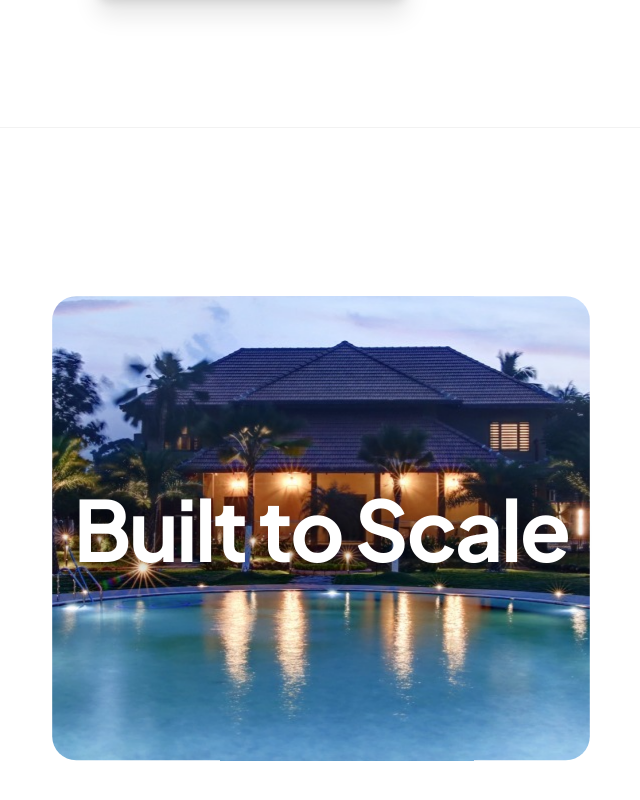
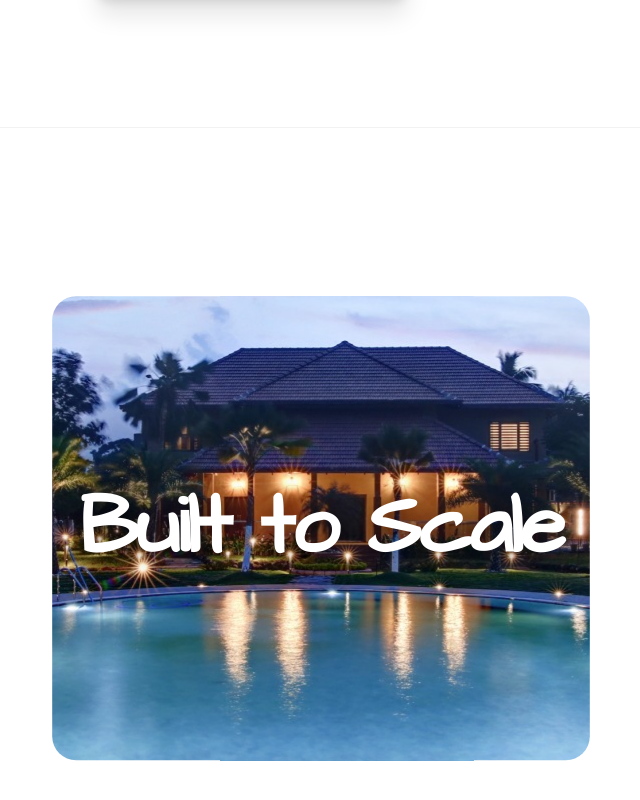
Before and after one commit to psabhishek298-sys/second-work, a React (Vite) app: page / in a window 1280 px wide. Shown: the part 3680-4480 px from the top of the page, without its empty margins (319-959 px from the left). Built offline with nearby package versions, Linux system fonts and the light colour scheme.

Commit message:
apply City font to all display heading accents (Built to Scale, Works &, Let's build, meaningful, sensitivity)

```diff
--- a/src/pages/Contact/index.tsx
+++ b/src/pages/Contact/index.tsx
@@ -99,9 +99,6 @@ export const ContactPage: React.FC = () => {
             {/* Left Column: Heading & Contact Info */}
             <div className="lg:col-span-6 space-y-8">
               <div className="flex items-center gap-3">
-                <span className="font-mono text-xs tracking-widest text-[#73736C] uppercase font-medium">
-                  CONTACT US
-                </span>
                 <div className="h-[1px] w-12 bg-[#141412]/30" />
               </div>
 
--- a/src/styles/index.css
+++ b/src/styles/index.css
@@ -56,9 +56,11 @@
 }
 
 /* Editorial & Display Typography Utilities */
-.font-editorial {
-  font-family: 'Plus Jakarta Sans', Outfit, Inter, -apple-system, BlinkMacSystemFont, sans-serif;
-  letter-spacing: -0.025em;
+.font-editorial,
+.font-serif,
+.font-city,
+.scroll-expand__title {
+  font-family: 'Architects Daughter', 'CityBlueprint', 'City Blueprint', cursive, sans-serif !important;
 }
 
 .font-sans-studio {
@@ -68,7 +70,3 @@
 .font-mono-arch {
   font-family: 'Space Mono', monospace;
 }
-
-.font-city {
-  font-family: 'Architects Daughter', 'CityBlueprint', 'City Blueprint', cursive, sans-serif !important;
-}
--- a/tailwind.config.js
+++ b/tailwind.config.js
@@ -36,7 +36,7 @@ export default {
       fontFamily: {
         display: ['"Plus Jakarta Sans"', 'Outfit', 'Inter', '-apple-system', 'BlinkMacSystemFont', 'sans-serif'],
         sans: ['"Plus Jakarta Sans"', 'Outfit', 'Inter', '-apple-system', 'BlinkMacSystemFont', 'sans-serif'],
-        serif: ['"Plus Jakarta Sans"', 'Outfit', 'Inter', '-apple-system', 'BlinkMacSystemFont', 'serif'],
+        serif: ['"Architects Daughter"', '"CityBlueprint"', '"City Blueprint"', 'cursive', 'sans-serif'],
         mono: ['"Space Mono"', 'monospace'],
         city: ['"Architects Daughter"', '"CityBlueprint"', '"City Blueprint"', 'cursive', 'sans-serif'],
       },
```
